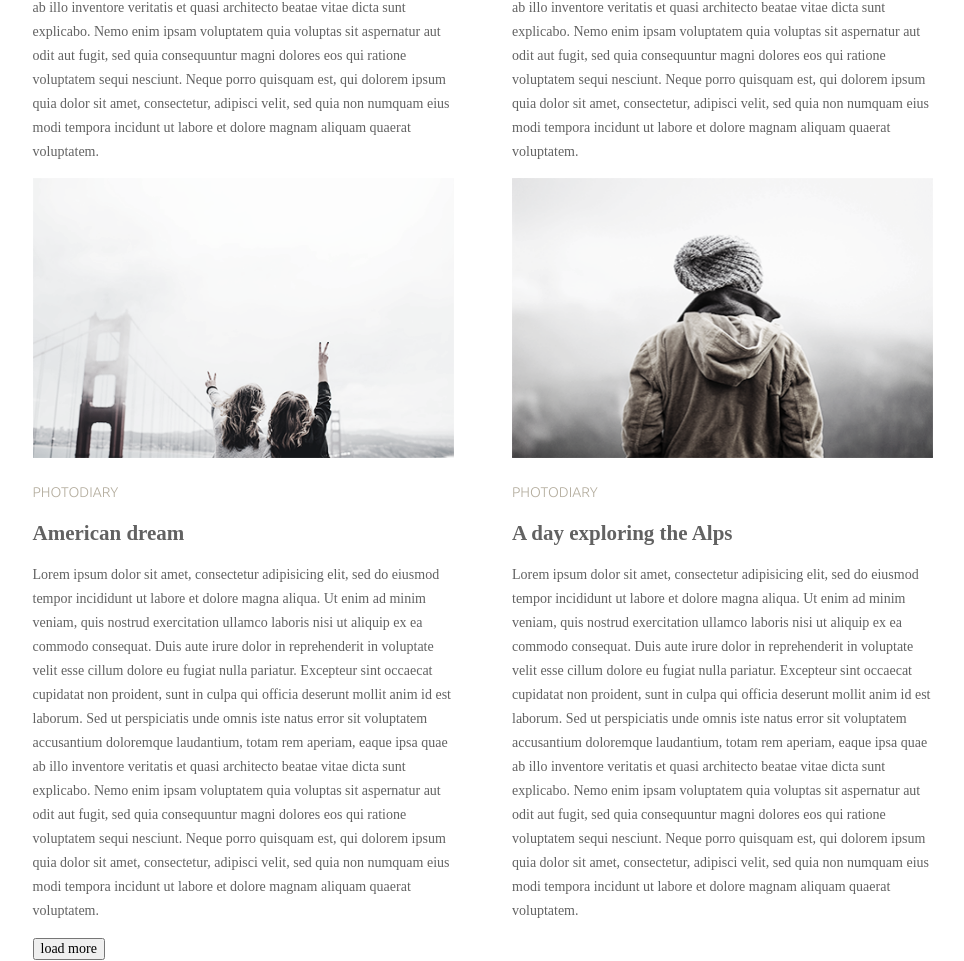
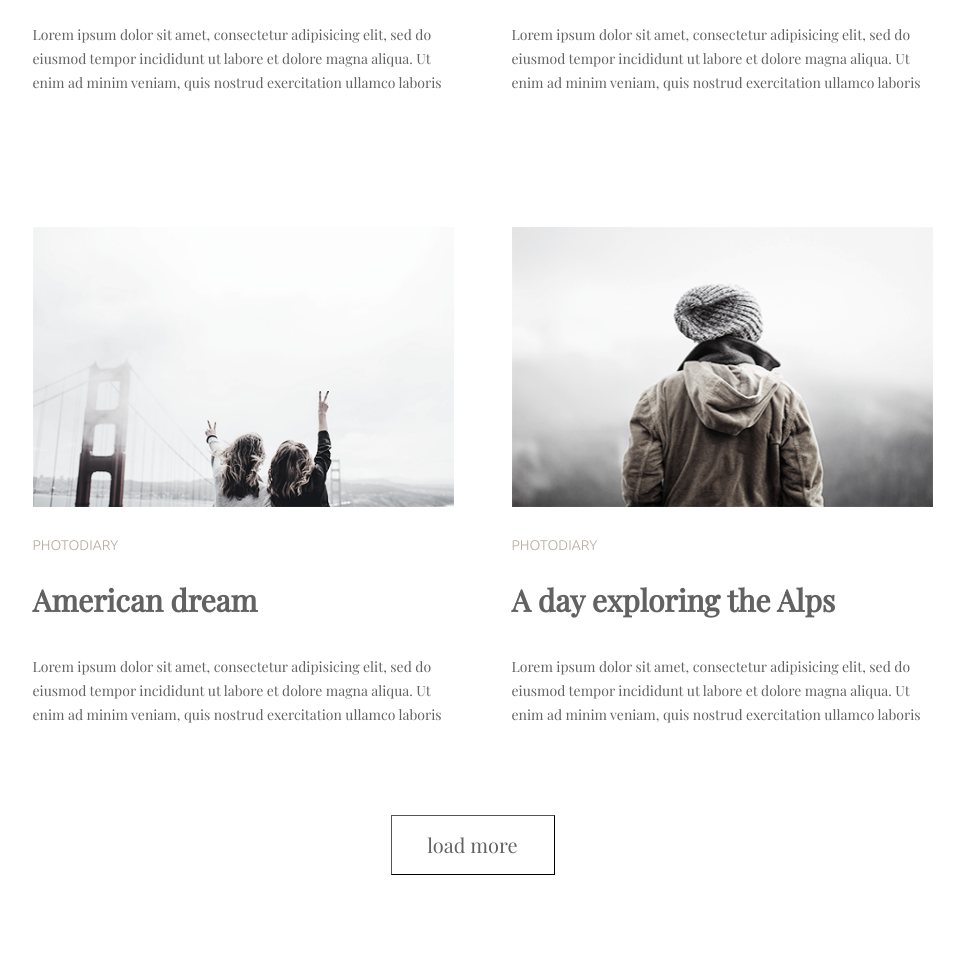
Before and after one commit to kravchenko-dev/goit-fe-cource, a plain HTML site: page html-css/module-01/index.html in a window 1280 px wide. Shown: the part 605-1566 px from the top of the page, without its empty margins (157-1121 px from the left). After the commit the page ends 1510 px from the top, so only its background shows below. Drawn offline with nearby package versions, Linux system fonts and the light colour scheme.

Commit message:
chenge file style.css

```diff
--- a/html-css/module-01/index.html
+++ b/html-css/module-01/index.html
@@ -6,14 +6,14 @@
     <meta name="viewport" content="width=device-width, initial-scale=1.0">
     <meta http-equiv="X-UA-Compatible" content="ie=edge">
     <link rel="stylesheet" href="../module-03/css/normalize.css">
-    <link href="https://fonts.googleapis.com/css?family=Ubuntu:300&display=swap" rel="stylesheet">
+    <link href="https://fonts.googleapis.com/css?family=Playfair+Display|Ubuntu:300&display=swap" rel="stylesheet">
     <link rel="stylesheet" href="../module-03/css/style.css">
     <title>Document</title>
 </head>
 
 <body>
     <header class="conteiner">
-        <nav>
+        <nav class="page-nav">
             <ul class="navigation">
                 <li><a href="#">Lifestyle</a></li>
                 <li><a href="#">Photodiary</a></li>
@@ -26,99 +26,39 @@
         <article class="box article">
             <img src="./img/image.png" alt="photo lifestyle" width="421" height="280">
             <p class="ubuntu">LIFESTYLE</p>
-            <h2>More then just a music festival</h2>
-            <p>Lorem ipsum dolor sit amet, consectetur adipisicing elit, sed do eiusmod tempor incididunt ut labore et
-                dolore magna aliqua. Ut enim ad minim veniam, quis nostrud exercitation ullamco laboris nisi ut aliquip
-                ex
-                ea commodo consequat. Duis aute irure dolor in reprehenderit in voluptate velit esse cillum dolore eu
-                fugiat
-                nulla pariatur. Excepteur sint occaecat cupidatat non proident, sunt in culpa qui officia deserunt
-                mollit
-                anim id est laborum. Sed ut perspiciatis unde omnis iste natus error sit voluptatem accusantium
-                doloremque
-                laudantium, totam rem aperiam, eaque ipsa quae ab illo inventore veritatis et quasi architecto beatae
-                vitae
-                dicta sunt explicabo. Nemo enim ipsam voluptatem quia voluptas sit aspernatur aut odit aut fugit, sed
-                quia
-                consequuntur magni dolores eos qui ratione voluptatem sequi nesciunt. Neque porro quisquam est, qui
-                dolorem
-                ipsum quia dolor sit amet, consectetur, adipisci velit, sed quia non numquam eius modi tempora incidunt
-                ut
-                labore et dolore magnam aliquam quaerat voluptatem.</p>
+            <h2 class="heading">More then just a music festival</h2>
+            <p class="text">Lorem ipsum dolor sit amet, consectetur adipisicing elit, sed do eiusmod tempor incididunt ut labore et
+                dolore magna aliqua. Ut enim ad minim veniam, quis nostrud exercitation ullamco laboris
+            </p>
         </article>
 
-        <article class="box article-two">
+        <article class="box">
             <img src="./img/image1.png" alt="image coffee" width="421" height="280">
             <p class="ubuntu">Lifestyle</p>
-            <h2>Life tastes better with coffee</h2>
-            <p>Lorem ipsum dolor sit amet, consectetur adipisicing elit, sed do eiusmod tempor incididunt ut labore et
-                dolore magna aliqua. Ut enim ad minim veniam, quis nostrud exercitation ullamco laboris nisi ut aliquip
-                ex
-                ea commodo consequat. Duis aute irure dolor in reprehenderit in voluptate velit esse cillum dolore eu
-                fugiat
-                nulla pariatur. Excepteur sint occaecat cupidatat non proident, sunt in culpa qui officia deserunt
-                mollit
-                anim id est laborum. Sed ut perspiciatis unde omnis iste natus error sit voluptatem accusantium
-                doloremque
-                laudantium, totam rem aperiam, eaque ipsa quae ab illo inventore veritatis et quasi architecto beatae
-                vitae
-                dicta sunt explicabo. Nemo enim ipsam voluptatem quia voluptas sit aspernatur aut odit aut fugit, sed
-                quia
-                consequuntur magni dolores eos qui ratione voluptatem sequi nesciunt. Neque porro quisquam est, qui
-                dolorem
-                ipsum quia dolor sit amet, consectetur, adipisci velit, sed quia non numquam eius modi tempora incidunt
-                ut
-                labore et dolore magnam aliquam quaerat voluptatem.</p>
+            <h2 class="heading">Life tastes better with coffee</h2>
+            <p class="text">Lorem ipsum dolor sit amet, consectetur adipisicing elit, sed do eiusmod tempor incididunt ut labore et
+                dolore magna aliqua. Ut enim ad minim veniam, quis nostrud exercitation ullamco laboris
+            </p>
         </article>
 
         <article class="box article">
             <img src="img/image2.png" alt="bridge" width="421" height="280">
             <p class="ubuntu">Photodiary</p>
-            <h2>American dream</h2>
-            <p>Lorem ipsum dolor sit amet, consectetur adipisicing elit, sed do eiusmod tempor incididunt ut labore et
-                dolore magna aliqua. Ut enim ad minim veniam, quis nostrud exercitation ullamco laboris nisi ut aliquip
-                ex
-                ea commodo consequat. Duis aute irure dolor in reprehenderit in voluptate velit esse cillum dolore eu
-                fugiat
-                nulla pariatur. Excepteur sint occaecat cupidatat non proident, sunt in culpa qui officia deserunt
-                mollit
-                anim id est laborum. Sed ut perspiciatis unde omnis iste natus error sit voluptatem accusantium
-                doloremque
-                laudantium, totam rem aperiam, eaque ipsa quae ab illo inventore veritatis et quasi architecto beatae
-                vitae
-                dicta sunt explicabo. Nemo enim ipsam voluptatem quia voluptas sit aspernatur aut odit aut fugit, sed
-                quia
-                consequuntur magni dolores eos qui ratione voluptatem sequi nesciunt. Neque porro quisquam est, qui
-                dolorem
-                ipsum quia dolor sit amet, consectetur, adipisci velit, sed quia non numquam eius modi tempora incidunt
-                ut
-                labore et dolore magnam aliquam quaerat voluptatem.</p>
+            <h2 class="heading">American dream</h2>
+            <p class="text">Lorem ipsum dolor sit amet, consectetur adipisicing elit, sed do eiusmod tempor incididunt ut labore et
+                dolore magna aliqua. Ut enim ad minim veniam, quis nostrud exercitation ullamco laboris
+            </p>
         </article>
 
-        <article class="box article-two">
+        <article class="box">
             <img src="img/image3.png" alt="person" width="421" height="280">
             <p class="ubuntu">Photodiary</p>
-            <h2>A day exploring the Alps</h2>
-            <p>Lorem ipsum dolor sit amet, consectetur adipisicing elit, sed do eiusmod tempor incididunt ut labore et
-                dolore magna aliqua. Ut enim ad minim veniam, quis nostrud exercitation ullamco laboris nisi ut aliquip
-                ex
-                ea commodo consequat. Duis aute irure dolor in reprehenderit in voluptate velit esse cillum dolore eu
-                fugiat
-                nulla pariatur. Excepteur sint occaecat cupidatat non proident, sunt in culpa qui officia deserunt
-                mollit
-                anim id est laborum. Sed ut perspiciatis unde omnis iste natus error sit voluptatem accusantium
-                doloremque
-                laudantium, totam rem aperiam, eaque ipsa quae ab illo inventore veritatis et quasi architecto beatae
-                vitae
-                dicta sunt explicabo. Nemo enim ipsam voluptatem quia voluptas sit aspernatur aut odit aut fugit, sed
-                quia
-                consequuntur magni dolores eos qui ratione voluptatem sequi nesciunt. Neque porro quisquam est, qui
-                dolorem
-                ipsum quia dolor sit amet, consectetur, adipisci velit, sed quia non numquam eius modi tempora incidunt
-                ut
-                labore et dolore magnam aliquam quaerat voluptatem.</p>
+            <h2 class="heading">A day exploring the Alps</h2>
+            <p class="text">Lorem ipsum dolor sit amet, consectetur adipisicing elit, sed do eiusmod tempor incididunt ut labore et
+                dolore magna aliqua. Ut enim ad minim veniam, quis nostrud exercitation ullamco laboris
+            </p>
         </article>
-        <button>load more</button>
+        <button class="footer-button">load more</button>
     </main>
 </body>
 
--- a/html-css/module-03/css/style.css
+++ b/html-css/module-03/css/style.css
@@ -1,27 +1,23 @@
-html {
-    box-sizing: border-box;
-}
-body {
-    font-family: "PlayfairDisplay, Ubuntu";
-    color: #626262;
-    font-weight: 400;
-    font-size: 14px;
-    line-height: 24px;
-}
 
-*,
-*::before,
-*::after {
-    box-sizing: inherit;
-}
+
 .conteiner {
     width: 901px;
     margin: 0 auto;
+    font-size: 0;
+}
+
+.page-nav {
+    padding: 75px 0;
+    padding-bottom: 100px;
 }
 .navigation {
     margin: 0;
     padding: 0;
+    font-family: "Playfair Display";
+    color: #626262;
     font-size: 14px;
+    text-align: center;
+    vertical-align: middle;
 }
 .navigation li {
     display: inline-block;
@@ -40,20 +36,59 @@ body {
 .navigation a:focus{
     color:#25b4f5;
 }
-.conteiner article p.ubuntu {
+.box {
+    display: inline-block;
+    width: 421px;
+    margin-bottom: 132px;
+}
+.box:nth-last-child(-n + 3) {
+    margin-bottom: 0;
+}
+.article {
+    margin-right: 58px;
+}
+img {
+    margin-bottom: 30px;
+}
+.ubuntu {
     font-family: "Ubuntu", seans-serif;
     color: #b4ad9e;
     font-weight: 300;
     text-transform: uppercase;
+    font-size: 14px;
+    margin-bottom: 30px;
 }
-.box {
-    display: inline-block;
-    width: 421px;
-}
-.article {
-    margin-right: 55px;
-}
-.article-two {
+p {
     margin: 0;
     padding: 0;
 }
+h2.heading {
+    margin: 0;
+    padding: 0;
+    margin-bottom: 38px;
+    font-family: "Playfair Display";
+    color: #626262;
+    font-size: 30px;
+}
+.text {
+    font-family: "Playfair Display";
+    color: #626262;
+    font-size: 14px;
+    line-height: 24px;
+}
+.footer-button {
+    width: 164px;
+    height: 60px;
+    padding: 0;
+    background-color: #ffffff;
+    border-width: 1px;
+    border-color: #000000;
+    margin-top: 88px;
+    margin-right: 379px;
+    margin-left: 358px;
+    margin-bottom: 30px;
+    font-family: "Playfair Display";
+    font-size: 20px;
+    line-height: 24px;
+    color: #626262;
+}
```
